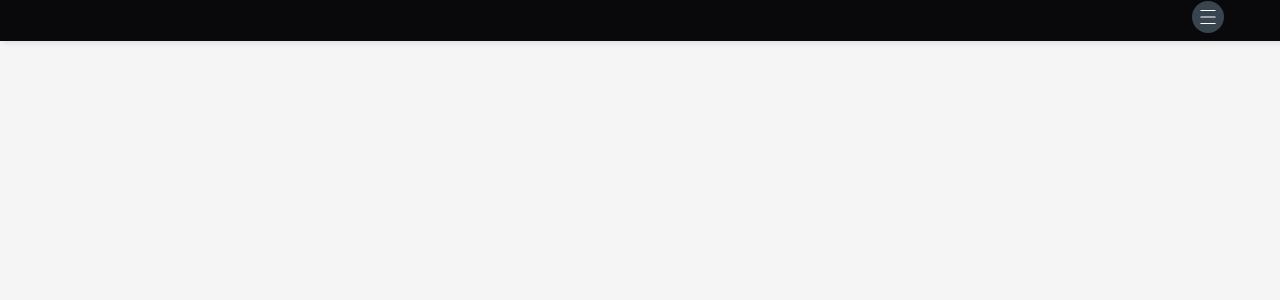
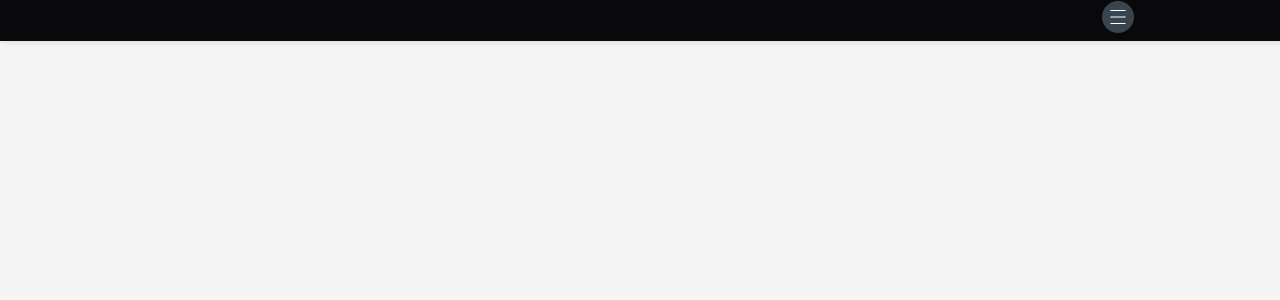
Before and after one commit to MedoffSergey/-VUE-Card-payment-, a Vue app: page / in a window 1280 px wide. Shown: the top 300 px of the page. Built offline with nearby package versions, Linux system fonts and the light colour scheme.

Commit message:
dist file++

```diff
--- a/src/App.vue
+++ b/src/App.vue
@@ -1,5 +1,5 @@
 <template>
-  <div>
+  <div class="section">
     <Menu @showPersonalArea="showPersonalArea" @showPayments="showPayments" @showHistory="showHistory" />
       <div v-if="page === 'personalArea'">
         <PersonalArea />
--- a/src/components/Menu.vue
+++ b/src/components/Menu.vue
@@ -81,12 +81,18 @@ aside {
   justify-content: center;
   /* align-items: center; */
   box-shadow: 0 3px 6px rgba(0, 0, 0, 0.16), 0 3px 6px rgba(0, 0, 0, 0.23);
-
 }
 
 aside h2 {
   font-weight: 300;
   color: #afafaf;
+}
+
+@media (max-width: 1000px){
+  aside {
+    display: contents;
+
+  }
 }
 
 button {
--- a/src/components/SuccessfulPayment.vue
+++ b/src/components/SuccessfulPayment.vue
@@ -1,5 +1,6 @@
 <template >
-<div class="section">
+  <div>
+  <!-- <div class="section"> -->
     <form>
       <fieldset class="account-info">
         <div class='checked-img'>
--- a/src/styles/app.css
+++ b/src/styles/app.css
@@ -40,26 +40,40 @@ form {
   outline: none;
 }
 
-@media (min-width: 575.98px){
+@media (min-width: 320px){
   section, header, footer {
-    padding: 0 calc(50vw - 270px);
+    padding: 0 calc(50vw - 160px);
   }
 }
 
-@media (min-width: 767.98px){
+@media (min-width: 480px){
   section, header, footer {
-    padding: 0 calc(50vw - 360px);
+    padding: 0 calc(50vw - 240px);
   }
 }
 
-@media (min-width: 991.98px) {
+@media (min-width: 768px) {
   section, header, footer {
-    padding: 0 calc(50vw - 480px);
+    padding: 0 calc(50vw - 380px);
   }
 }
 
-@media (min-width: 1199.98px){
+@media (min-width: 1000px){
   section, header, footer {
-    padding: 0 calc(50vw - 590px);
+    padding: 0 calc(50vw - 500px);
   }
 }
+
+@media (max-width: 1000px){
+  form {
+    position: fixed;
+    top: 12%;
+    left: 20%;
+    border: 1px solid #c6c7cc;
+    border-radius: 5px;
+    font: 14px/1.4 "Helvetica Neue", Helvetica, Arial, sans-serif;
+    overflow: hidden;
+    width: 60%;
+    z-index: -1;
+  }
+}
```
Lines whose indentation alone changed are shown as unchanged.
